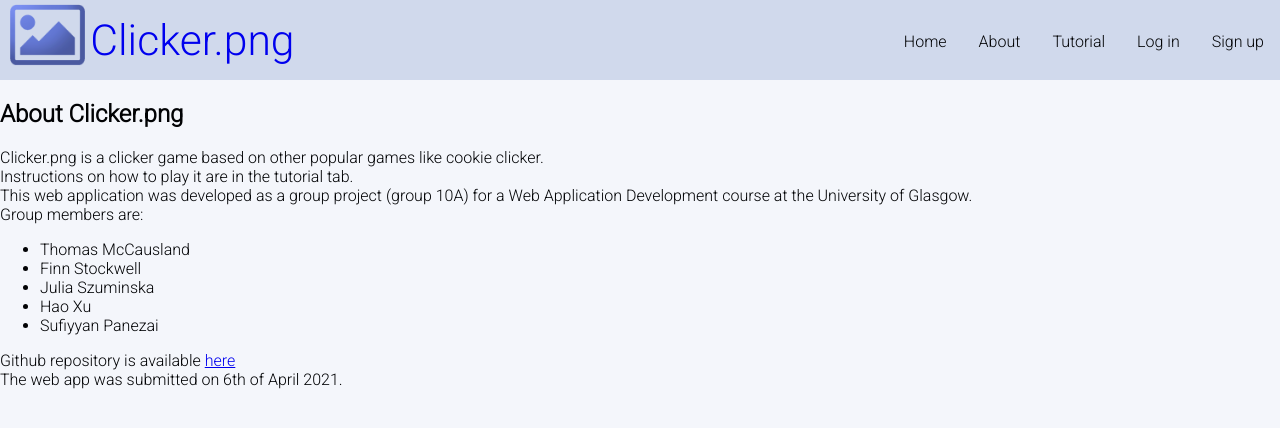
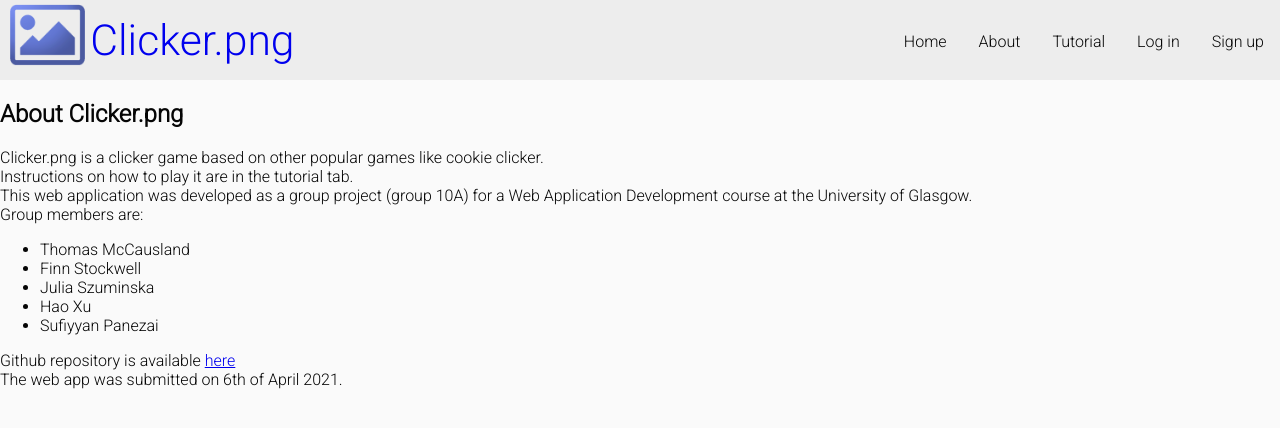
Before and after one commit to Hippodoodle/clicker.png, a Django app: page /clicker_app/about/ in a window 1280 px wide. Shown: the top 428 px of the page. Run offline with Django 3.2, Linux system fonts and the light colour scheme; parts of the project's set-up code (start-up, migrations or seed data) failed here and were passed over.

Commit message:
Update light and dark colours

```diff
--- a/static/light.css
+++ b/static/light.css
@@ -1,11 +1,8 @@
 :root {
-    --color-1: #f4f6fb;
-    --color-2: #4364b1;
-    --color-3: #ffffff;
-    --accent: #3c5a9f;
-    --hover-color: #31487d;
-    --text-color-1: #010204;
-    --text-color-2: #ffffff;
-    --border-color: #0f182e;
-    --nav-bar: #4364b133;
+    --text: #050505;
+    --background: #fafafa;
+    --primary: #415071;
+    --secondary: #e1dfec;
+    --accent: #6b5da2;
+    --navbar: #0505050d;
 }
--- a/static/stylesheet.css
+++ b/static/stylesheet.css
@@ -4,8 +4,8 @@
 body {
     font-family: 'Roboto', sans-serif;
     margin: 0;
-    background-color: var(--color-1);
-    color: var(--text-color-1);
+    background-color: var(--background);
+    color: var(--text);
 }
 
 /* Header */
@@ -20,7 +20,7 @@ body {
     list-style: none;
     margin: 0;
     padding: 0;
-    background-color: var(--nav-bar);
+    background-color: var(--navbar);
     /* border-bottom: 2px solid var(--border-color); */
 }
 
@@ -37,7 +37,7 @@ body {
 }
 
 .logo a:visited {
-    color: var(--text-color-1);
+    color: var(--text);
 }
 
 .logo a img {
@@ -54,12 +54,12 @@ body {
     padding: 2em 1em;
     height: 10vh;
     text-decoration: none;
-    color: var(--text-color-1);
+    color: var(--text);
 }
 
 .header-link a:hover {
-    background-color: var(--hover-color);
-    color: var(--text-color-2);
+    background-color: var(--accent);
+    color: var(--background);
 }
 
 /* Body */
@@ -110,7 +110,8 @@ body {
     order: 2;
     height: 80vh;
     width: 80%;
-    background-color: var(--color-2);
+    background-color: var(--secondary);
+    color: var(--text);
 }
 
 
```
Also changed, not shown: static/dark.css (+6 -6 lines).
